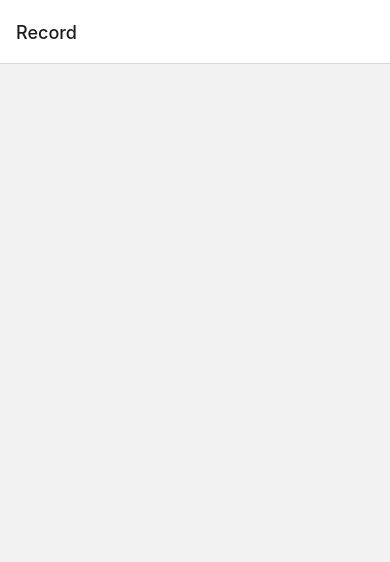
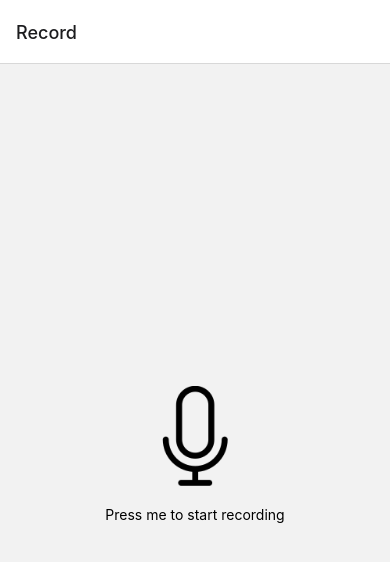
Before and after one commit to IsaiahSama/SelfWhisperer, a React Native app: screen /Record in a window 390 px wide. Shown: the top 562 px of the page. Built offline with nearby package versions, Linux system fonts and the light colour scheme.

Commit message:
Added images and updated code

```diff
--- a/pages/Record.js
+++ b/pages/Record.js
@@ -1,14 +1,29 @@
 // This is the main page for the application where recording may take places.
 
 import React from "react";
-import { View } from "react-native";
+import { View, Text, StyleSheet, Image } from "react-native";
 
 const Record = ({ navigation }) => {
   return (
-    <View>
-      <></>
+    <View style={styles.container}>
+      <Image source={require("../assets/mic_off.png")} style={styles.image} />
+      <Text>Press me to start recording</Text>
     </View>
   );
 };
 
+const styles = StyleSheet.create({
+  container: {
+    flex: 1,
+    alignItems: "center",
+    justifyContent: "center",
+  },
+
+  image: {
+    width: 100,
+    height: 100,
+    marginBottom: 20,
+  },
+});
+
 export default Record;
```
Also changed, not shown: assets/mic_off.png (added), assets/mic_on.png (added).
